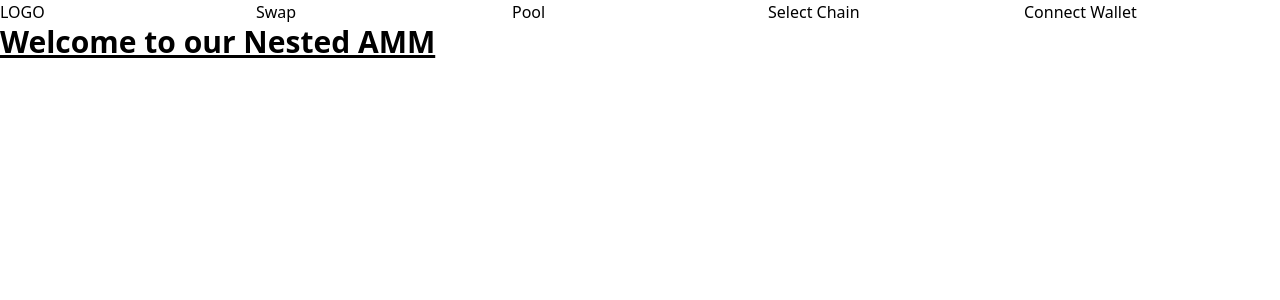
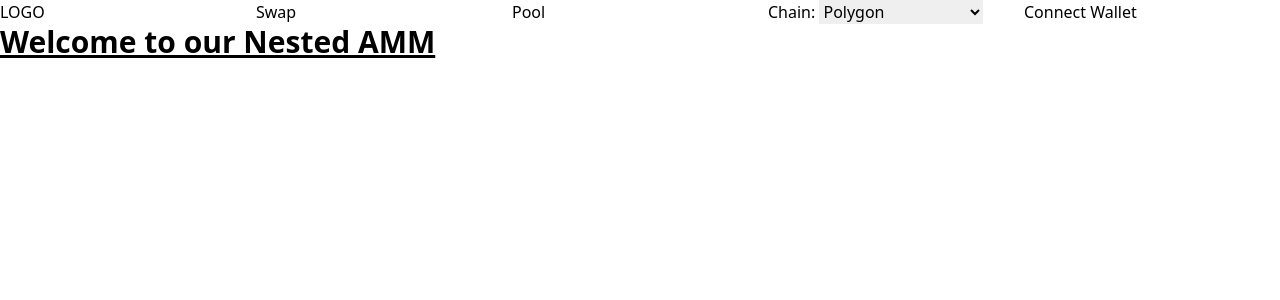
Before and after one commit to HackMoneyNAMM/Frontend, a React (Create React App) app: page / in a window 1280 px wide. Shown: the top 300 px of the page. Built offline with nearby package versions, Linux system fonts and the light colour scheme.

Commit message:
Chain switch switches ish

```diff
--- a/package.json
+++ b/package.json
@@ -9,9 +9,10 @@
     "@testing-library/user-event": "^13.5.0",
     "@walletconnect/web3-provider": "^1.7.8",
     "assert": "^2.0.0",
-    "buffer": "^6.0.3",
+    "buffer-browserify": "^0.2.5",
     "ethers": "^5.6.6",
     "https-browserify": "^1.0.0",
+    "json-rpc-engine": "^6.1.0",
     "os-browserify": "^0.3.0",
     "react": "^18.1.0",
     "react-dom": "^18.1.0",
@@ -23,7 +24,8 @@
     "util": "^0.12.4",
     "web-vitals": "^2.1.4",
     "web3": "^1.7.3",
-    "web3modal": "^1.9.7"
+    "web3modal": "^1.9.7",
+    "webpack": "^5.72.1"
   },
   "scripts": {
     "start": "react-scripts start",
--- a/src/App.js
+++ b/src/App.js
@@ -3,13 +3,6 @@ import Header from "./header/Header";
 import { ethers } from "ethers";
 import Web3Modal from "web3modal";
 import { useState } from "react";
-
-function App() {
-
-  const [provider, setProvider] = useState(null)
-  const [signer, setSigner] = useState(null)
-
-  const [activeChain, setActiveChain] = useState(null)
 
 const supportedChainsInfo = {
   polygon: {
@@ -45,9 +38,16 @@ function App() {
   //}
 }
 
+function App() {
+
+  const [provider, setProvider] = useState(null)
+  const [signer, setSigner] = useState(null)
+
+  const [activeChain, setActiveChain] = useState(supportedChainsInfo.polygon.mainnet)
+
   return (
     <div>
-      <Header provider={provider} signer={signer} setProvider={setProvider} setSigner={setSigner} activeChain={activeChain} setActiveChain={setActiveChain}/>
+      <Header provider={provider} signer={signer} setProvider={setProvider} setSigner={setSigner} activeChain={activeChain} setActiveChain={setActiveChain} supportedChainsInfo={supportedChainsInfo}/>
       <h1 className="text-3xl font-bold underline">
         Welcome to our Nested AMM
       </h1>
--- a/src/header/Header.js
+++ b/src/header/Header.js
@@ -4,11 +4,10 @@ import Web3Modal from "web3modal";
 //import WalletConnectProvider from "@walletconnect/web3-provider";
 import CoinbaseWalletSDK from "@coinbase/wallet-sdk";
 
-
 function Header(props) {
 
   async function connectWallet(){
-
+    console.log(props)
     const providerOpts = {
 
       /*
@@ -47,6 +46,27 @@ function Header(props) {
     props.setSigner(provider.getSigner())
   }
 
+  function setActiveChain(value, props) {
+    const chain = value
+    let activeChain = "None";
+    switch(chain){
+      case "Matic":
+        activeChain = props.supportedChainsInfo.polygon.mainnet
+        break
+      case "Matic Mumbai":
+        activeChain = props.supportedChainsInfo.polygon.testnet
+        break
+      case "Arbitrum One":
+        activeChain = props.supportedChainsInfo.arbitrum.mainnet
+        break
+      case "Arbitrum Testnet":
+        activeChain = props.supportedChainsInfo.arbitrum.testnet
+        break
+    }
+    console.log("Setting chain to: "+activeChain.name)
+    props.setActiveChain(activeChain)
+  }
+
   return (
     <nav className="grid grid-cols-5 gap 4">
       <div>
@@ -59,7 +79,17 @@ function Header(props) {
         <Link to="/poolPage">Pool</Link>
       </div>
       <div>
-        <div>Select Chain</div>
+        <label>Chain: </label>
+        <select name="chains" id="chains" onChange={(e) => setActiveChain(e.target.value, props)}>
+          <optgroup label="Mainnets">
+            <option value="Matic">Polygon</option>
+            <option value="Arbitrum One">Arbitrum</option>
+          </optgroup>
+          <optgroup label="Testnets">
+            <option value="Matic Mumbai">Mumbai</option>
+            <option value="Arbitrum Testnet">Arbitrum Testnet</option>
+          </optgroup>
+        </select>
       </div>
       <div>
         <button onClick={connectWallet}>Connect Wallet</button>
--- /dev/null
+++ b/webpack.config.js
@@ -0,0 +1,25 @@
+const webpack = require('webpack')
+
+module.exports = {
+    webpack: {
+        plugins: {
+	    add: [
+	        new webpack.ProvidePlugin({
+		    Buffer: ['buffer', 'Buffer'],
+		}),
+	    ],
+	},
+	configure: {
+	    resolve: {
+			fallback: {
+				stream: require.resolve('stream-browserify'),
+				https: require.resolve('https-browserify'),
+				os: require.resolve('os-browserify/browser'),
+				http: require.resolve('stream-http'),
+				buffer: require.resolve('buffer'),
+			},
+
+	    },
+	},
+    },
+}
```
Also changed, not shown: 1 other file (tests, documents, lock files or other folders). Lines whose indentation alone changed are shown as unchanged.
